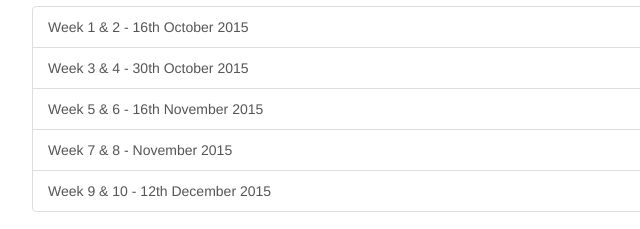
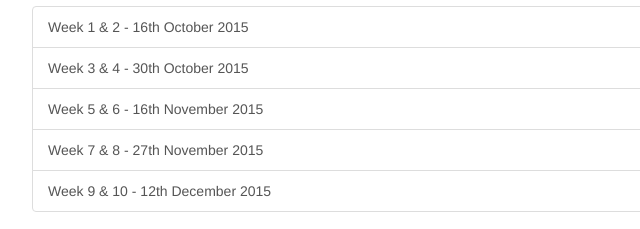
Before and after one commit to UCL-CS35/project-website, a plain HTML site: page pages/misc.html in a window 1280 px wide. Shown: the part 1060-1289 px from the top of the page, 156-796 px from the left. Drawn offline with nearby package versions, Linux system fonts and the light colour scheme; a script that the page names is missing; a web font is replaced by a local one.

Commit message:
Add missing date number for Bi-weekly Report

```diff
--- a/pages/misc.html
+++ b/pages/misc.html
@@ -188,7 +188,7 @@
         <a class="list-group-item" href="../bi_weekly/16_10.pdf">Week 1 &amp; 2 - 16th October 2015</a>
         <a class="list-group-item" href="../bi_weekly/30_10.pdf">Week 3 &amp; 4 - 30th October 2015</a>
         <a class="list-group-item" href="../bi_weekly/16_11.pdf">Week 5 &amp; 6 - 16th November 2015</a>
-        <a class="list-group-item" href="../bi_weekly/27_11.pdf">Week 7 &amp; 8 - November 2015</a>
+        <a class="list-group-item" href="../bi_weekly/27_11.pdf">Week 7 &amp; 8 - 27th November 2015</a>
         <a class="list-group-item" href="../bi_weekly/11_12.pdf">Week 9 &amp; 10 - 12th December 2015</a>
       </div>
     </div>
```
